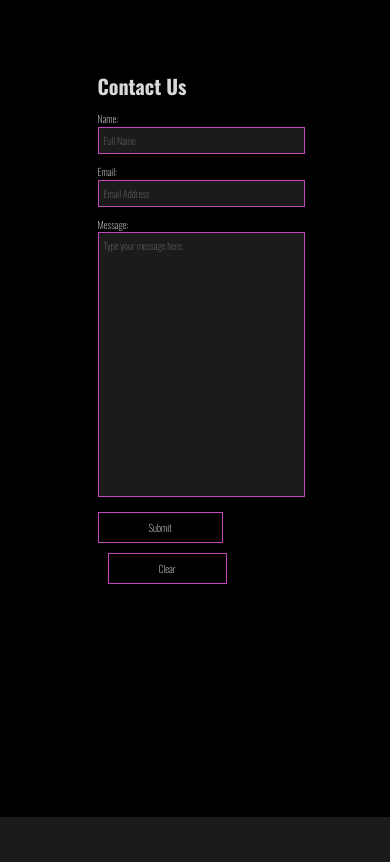
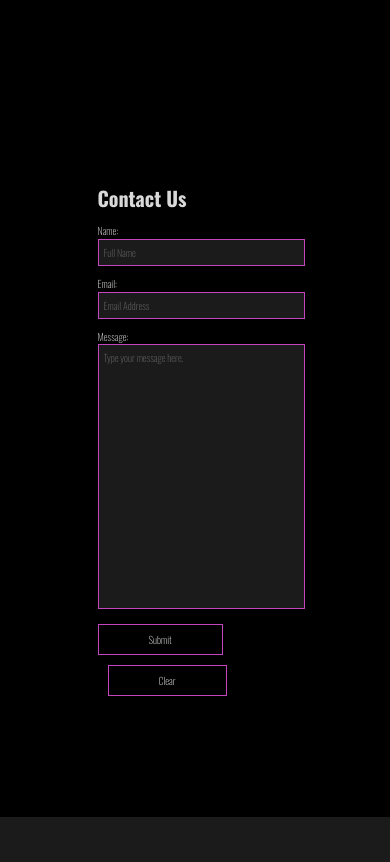
Before and after one commit to josephsy96/josephsy96.github.io, a plain HTML site: page index.html in a window 390 px wide. Shown: the part 955-1817 px from the top of the page. Drawn offline with nearby package versions, Linux system fonts and the light colour scheme.

Commit message:
IPhone X view

```diff
--- a/static/css/index.css
+++ b/static/css/index.css
@@ -344,7 +344,7 @@ and (max-width : 320px) {
     }
 
     form {
-        transform: translateY(15em);
+        transform: translateY(22em);
     }
 
     #name, #email, #message {
```
